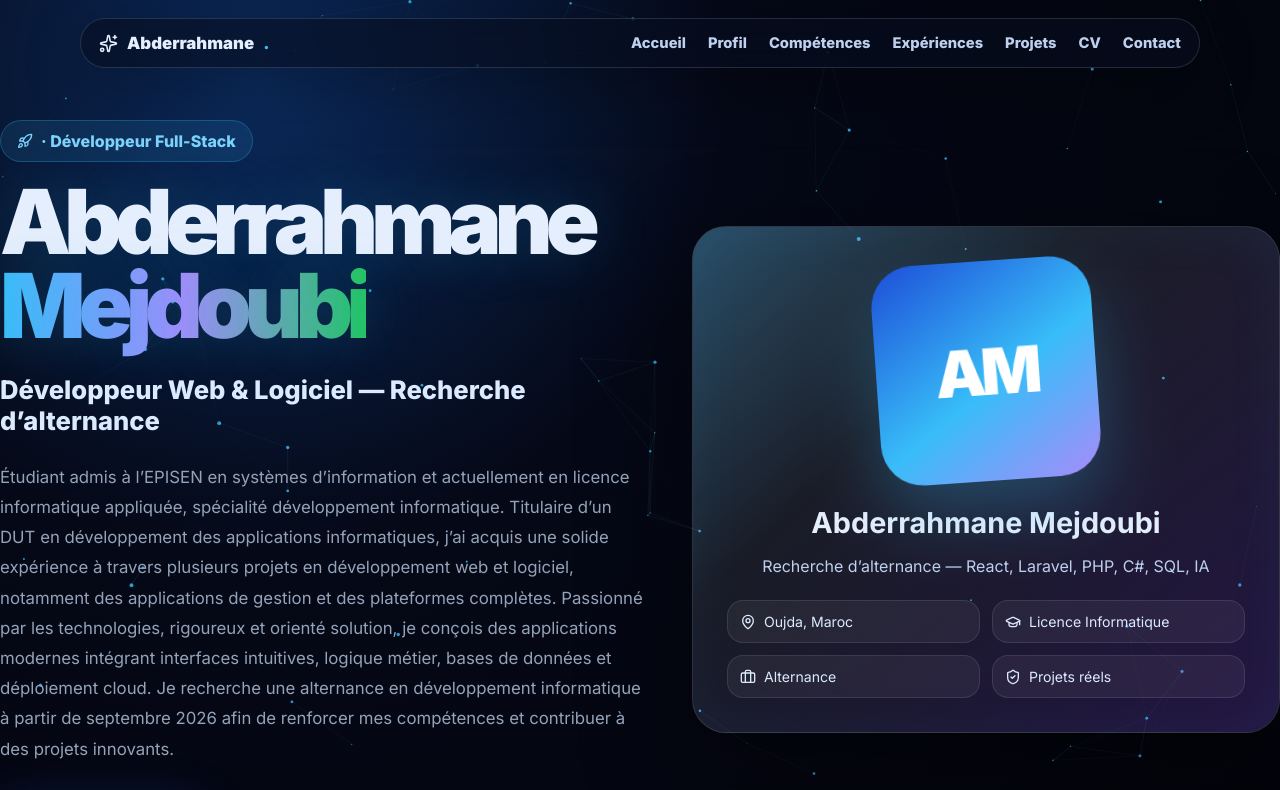
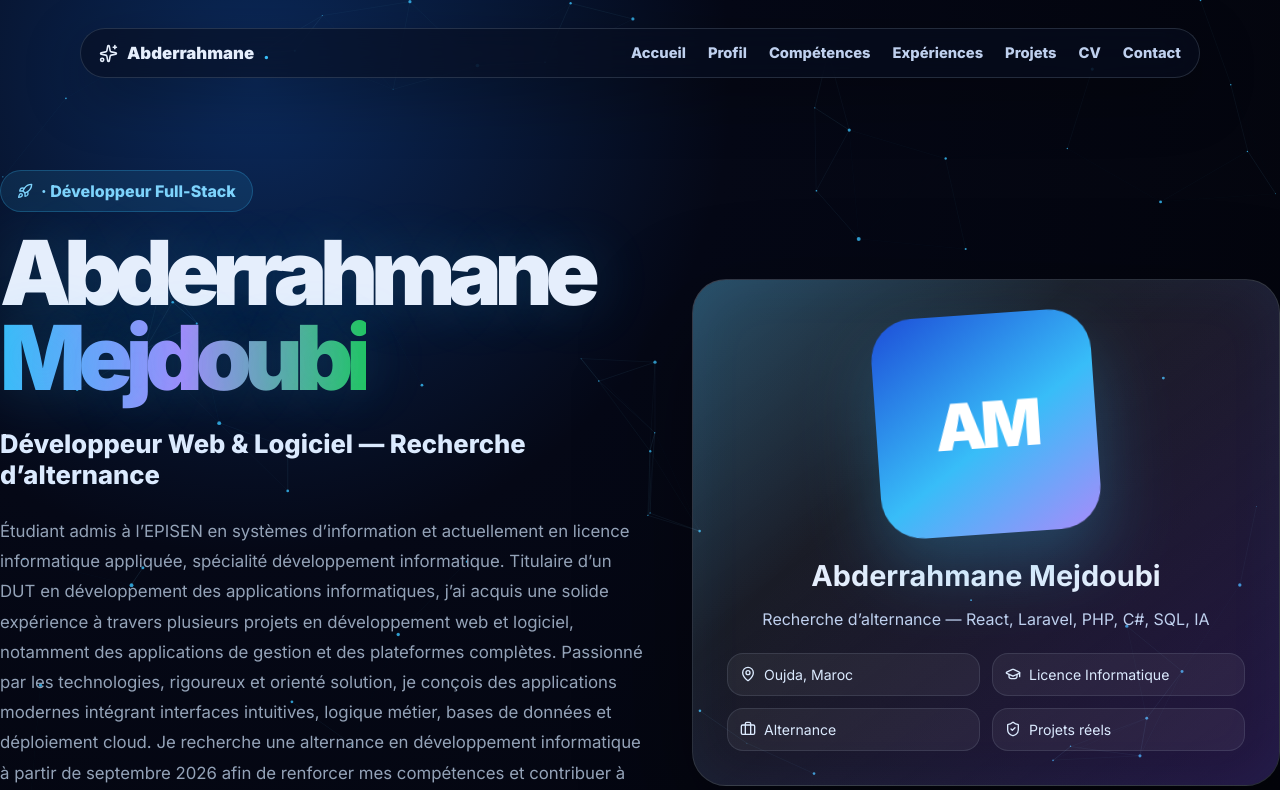
Before and after one commit to abdo-mej/Portfolio_Abderrahmane_Mejdoubi, a React (Vite) app: page / in a window 1280 px wide. Shown: the top 790 px of the page. Built offline with nearby package versions, Linux system fonts and the light colour scheme.

Commit message:
Fix hero layout and CV PDF download

```diff
--- a/src/main.jsx
+++ b/src/main.jsx
@@ -181,7 +181,7 @@ function App() {
       <div className="projects-grid">{projects.map((p, i) => <motion.article initial={{opacity:0,y:28}} whileInView={{opacity:1,y:0}} viewport={{once:true}} transition={{delay:i*.08}} whileHover={{ y:-10, rotateX:3, rotateY:-3 }} className="project" key={p.title}><div className="project-top"><p.icon/><span>{p.status}</span></div><small>{p.type}</small><h3>{p.title}</h3><p>{p.description}</p><div className="stack">{p.stack.map(x => <span key={x}>{x}</span>)}</div><a className="project-link" href={p.live} target={p.live.startsWith('http') ? '_blank' : '_self'}>{p.live.startsWith('http') ? 'Voir l’application' : 'Me demander une démo'} <ExternalLink size={16}/></a></motion.article>)}</div>
     </Section>
     <Section id="cv" kicker="CV" title="CV et documents">
-      <div className="cv-card"><div><h3>Abderrahmane_Mejdoubi_CV.pdf</h3><p>Place ton fichier dans <code>public/CV/Abderrahmane_Mejdoubi_CV.pdf</code> pour activer le bouton.</p></div><a className="btn primary" href="/cv.pdf" download><Download size={18}/> Télécharger</a></div>
+      <div className="cv-card"><div><h3>CV.pdf</h3></div><a className="btn primary" href="/cv.pdf" download> Télécharger</a></div>
     </Section>
     <Section id="contact" kicker="Contact" title="Disponible pour alternance, stage ou collaboration">
       <div className="contact-card">
--- a/src/style.css
+++ b/src/style.css
@@ -44,3 +44,41 @@ canvas, .particles, .background-animation {
 canvas {
   pointer-events: none !important;
 }
+.hero {
+  min-height: auto !important;
+  padding-top: 170px !important;
+  padding-bottom: 80px !important;
+}
+
+.hero-grid {
+  display: grid !important;
+  grid-template-columns: 1fr 0.85fr !important;
+  gap: 55px !important;
+  align-items: center !important;
+}
+
+.hero-title,
+.hero h1 {
+  font-size: clamp(4rem, 7vw, 7rem) !important;
+  line-height: 0.95 !important;
+  margin-bottom: 28px !important;
+}
+
+.hero-subtitle {
+  font-size: clamp(1.45rem, 2.4vw, 2.3rem) !important;
+  line-height: 1.25 !important;
+}
+
+.hero-description {
+  font-size: 1.12rem !important;
+  line-height: 1.8 !important;
+  max-width: 820px !important;
+}
+
+.navbar {
+  top: 28px !important;
+}
+
+.profile-card {
+  max-width: 620px !important;
+}
```
